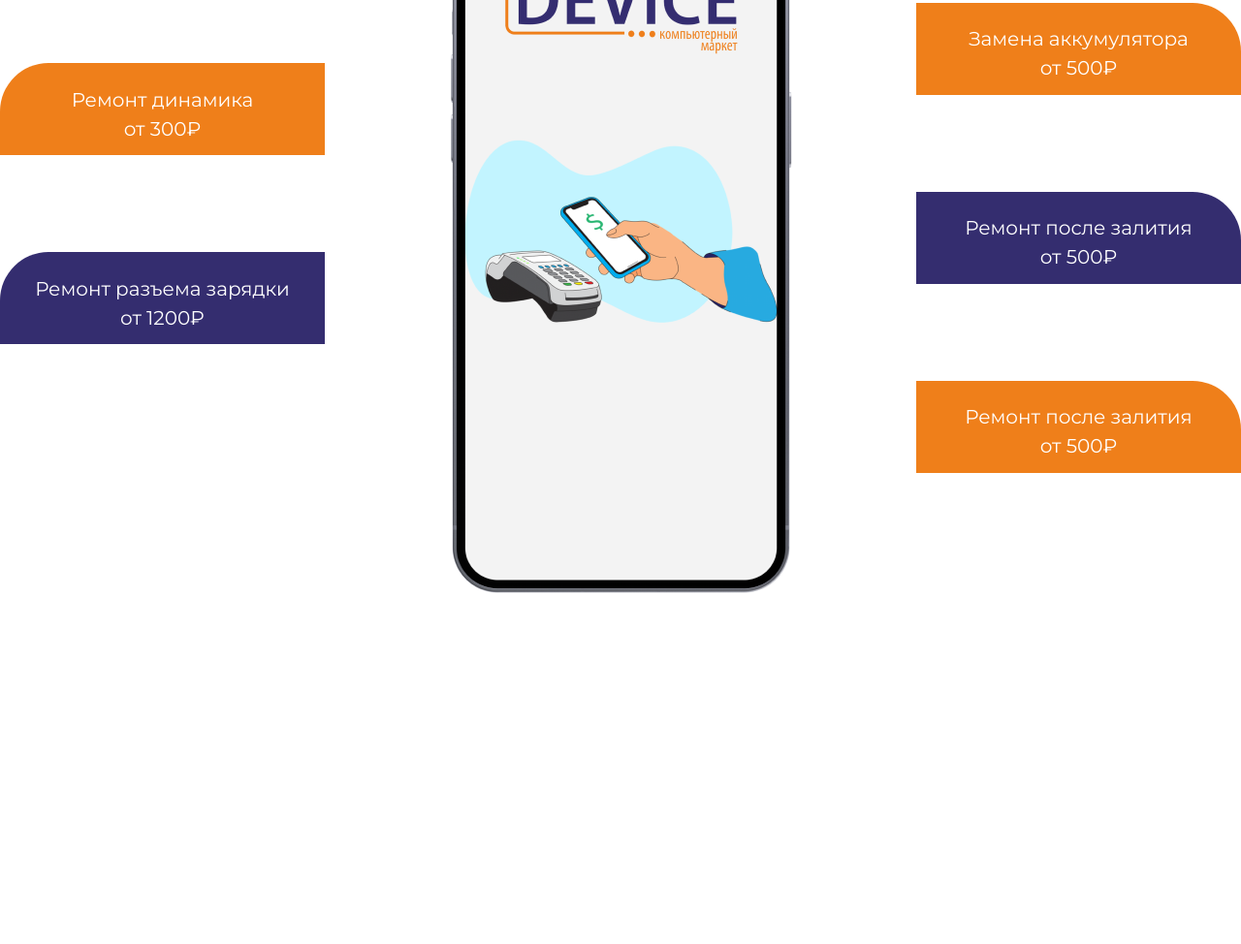
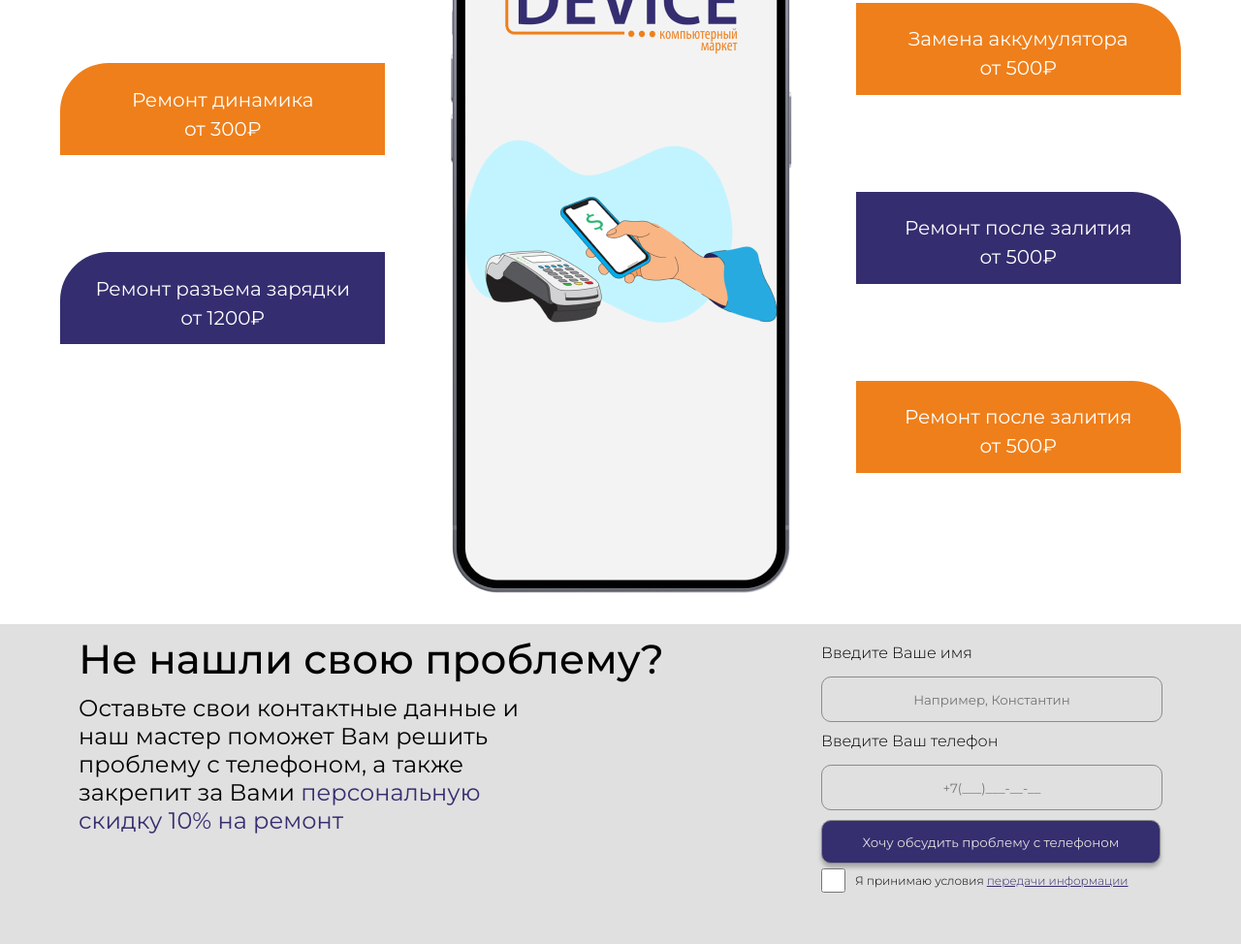
Before and after one commit to F1ko228/Device-site, a plain HTML site: page index.html in a window 1280 px wide. Shown: the part 1647-2621 px from the top of the page at 97% size. Before the commit the page ends 2291 px from the top, so only its background shows below. Drawn offline with Linux system fonts and the light colour scheme.

Commit message:
form in cite

```diff
--- a/assets/style.css
+++ b/assets/style.css
@@ -293,7 +293,7 @@
     height: 750px;
     width: 100%;
     display: flex;
-    justify-content: space-between;
+    justify-content: space-evenly;
     align-items: center;
 }
 
@@ -318,6 +318,7 @@
     width: 335px;
     height: 95px;
     border-radius: 50px 0 0 0;
+    transition: all 1s;
 }
 
 .container_4__price_points_point p {
@@ -336,6 +337,7 @@
     width: 335px;
     height: 95px;
     border-radius: 50px 0 0 0;
+    transition: all 1s;
 }
 
 .container_4__price_points_point1 p {
@@ -354,6 +356,7 @@
     width: 335px;
     height: 95px;
     border-radius: 50px 0 0 0;
+    transition: all 1s;
 }
 
 .container_4__price_points_point2 p {
@@ -372,6 +375,7 @@
     width: 335px;
     height: 95px;
     border-radius: 0 50px 0 0;
+    transition: all 1s;
 }
 
 .container_4__price_points_point3 p {
@@ -398,6 +402,7 @@
     width: 335px;
     height: 95px;
     border-radius: 0 50px 0 0;
+    transition: all 1s;
 }
 
 .container_4__price_points_point5 {
@@ -406,8 +411,10 @@
     align-items: center;
     background-color: #EF7F1A;
     width: 335px;
+    max-width: 335px;
     height: 95px;
     border-radius: 0 50px 0 0;
+    transition: all 1s;
 }
 
 .container_4__price_points_point5 p {
@@ -417,3 +424,117 @@
     font-weight: 400;
     line-height: 1.5;
 }
+
+.container_4__price_points_point:hover {
+   background-color: #4169E1;
+}
+
+.container_4__price_points_point1:hover {
+    background-color: #4169E1;
+ }
+
+ .container_4__price_points_point2:hover {
+    background-color: #4169E1;
+ }
+
+ .container_4__price_points_point3:hover {
+    background-color: #4169E1;
+ }
+
+ .container_4__price_points_point4:hover {
+    background-color: #4169E1;
+ }
+
+ .container_4__price_points_point5:hover {
+    background-color: #4169E1;
+ }
+
+ /*  section_3  */
+
+.section_4 {
+    width: 100%;
+    height: 330px;
+    display: flex;
+    justify-content: center;
+    background-color: #E0E0E0;
+}
+
+.container_5 {
+    width: 1400px;
+    height: 90%;
+    display: flex;
+    justify-content: space-around;
+    align-items: center;
+}
+
+.section_4__text {
+    align-self: start;
+    margin-top: 10px;
+}
+
+.section_4__text h4 {
+    font-size: 42px;
+    font-weight: 500;
+}
+
+.section_4__text p {
+    font-size: 24px;
+    font-weight: 400;
+    margin-top: 10px;
+}
+
+.section_4__text p span {
+    color: #352E6F;
+}
+
+.section_4__form_text {
+
+    color: #010101;
+    font-size: 16px;
+    font-weight: 300;
+    margin-bottom: 10px;
+}
+
+.section_4__form input {
+    margin-top: 5px;
+    width: 350px;
+    height: 45px;
+    border: 1px solid #8B8B8B;
+    background-color: #E0E0E0;
+    border-radius: 10px;
+    text-align: center;
+}
+
+.text2 {
+    margin-top: 10px;
+}
+
+#section_4__form_button {
+    background-color: #352E6F;
+    color: #E0E0E0;
+    margin-top: 10px;
+    box-shadow: 0px 4px 4px 0px #00000040;
+}
+
+.section_4__form__checkbox input {
+    width: 25px;
+    height: 25px;
+    margin-right: 10px;
+}
+
+.section_4__form__checkbox label {
+    font-size: 12px;
+    font-weight: 300;
+    margin-top: 5px;
+}
+
+.section_4__form__checkbox label a {
+    color: #352E6F;
+}
+
+.section_4__form__checkbox {
+    height: 30px;
+    width: 350px;
+    display: flex;
+    align-items: center;
+}
--- a/index.html
+++ b/index.html
@@ -137,7 +137,7 @@
                         <p>Ремонт разъема зарядки<br> от 1200₽</p>
                     </div>
                 </div>
-                <img src="assets/images/phone14.png" alt="phone">
+                <img src="assets/images/phone14.png" alt="phone" class="phone14">
                 <div class="container_4__price_pointsRight">
                     <div class="container_4__price_points_point3">
                         <p>Замена аккумулятора<br> от 500₽</p>
@@ -152,5 +152,30 @@
             </div>
         </div> <!-- container_4 -->
     </section>  <!-- section_3 -->
+
+    <section class="section_4">
+        <div class="container_5">
+            <div class="section_4__text">
+                <h4>Не нашли свою проблему?</h4>
+                <p>Оставьте свои контактные данные и<br>
+                   наш мастер поможет Вам решить<br>
+                   проблему с телефоном, а также<br>
+                   закрепит за Вами <span>персональную<br>
+                   скидку 10% на ремонт</span></p>
+            </div>
+            <form class="section_4__form">
+                <div class="section_4__form_text">Введите Ваше имя</div>
+                <input type="text" name="name" required placeholder="Например, Константин">
+                <div class="section_4__form_text text2">Введите Ваш телефон</div>
+                <input type="text" name="number" required placeholder="+7(___)___-__-__"><br>
+                <input id="section_4__form_button" value="Хочу обсудить проблему с телефоном" type="submit"><br>
+                <div class="section_4__form__checkbox">
+                    <input type="checkbox" required>
+                    <label>Я принимаю условия <a target="_blank" href="https://avrora-class.ru/uslovia/">
+                    передачи информации</a></label>
+                </div>
+            </form>
+        </div>  <!-- container_5 -->
+    </section>  <!-- section_4 -->
 </body>
 </html>
```
